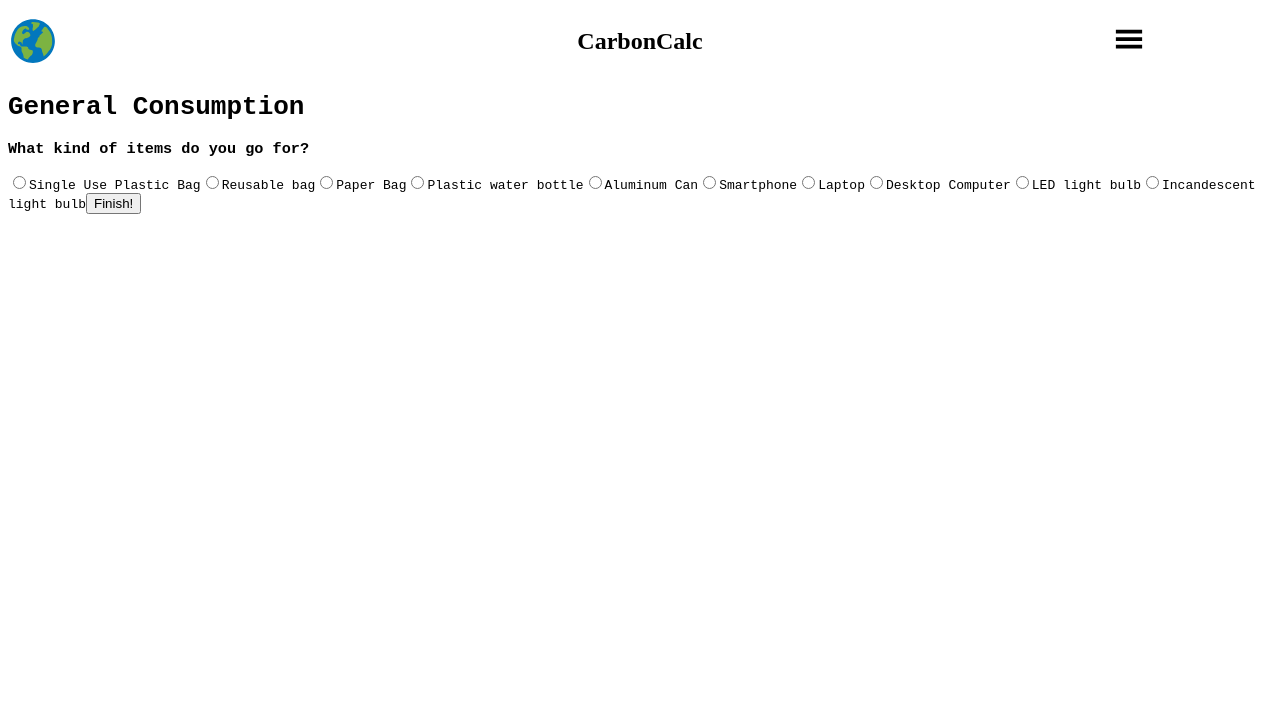
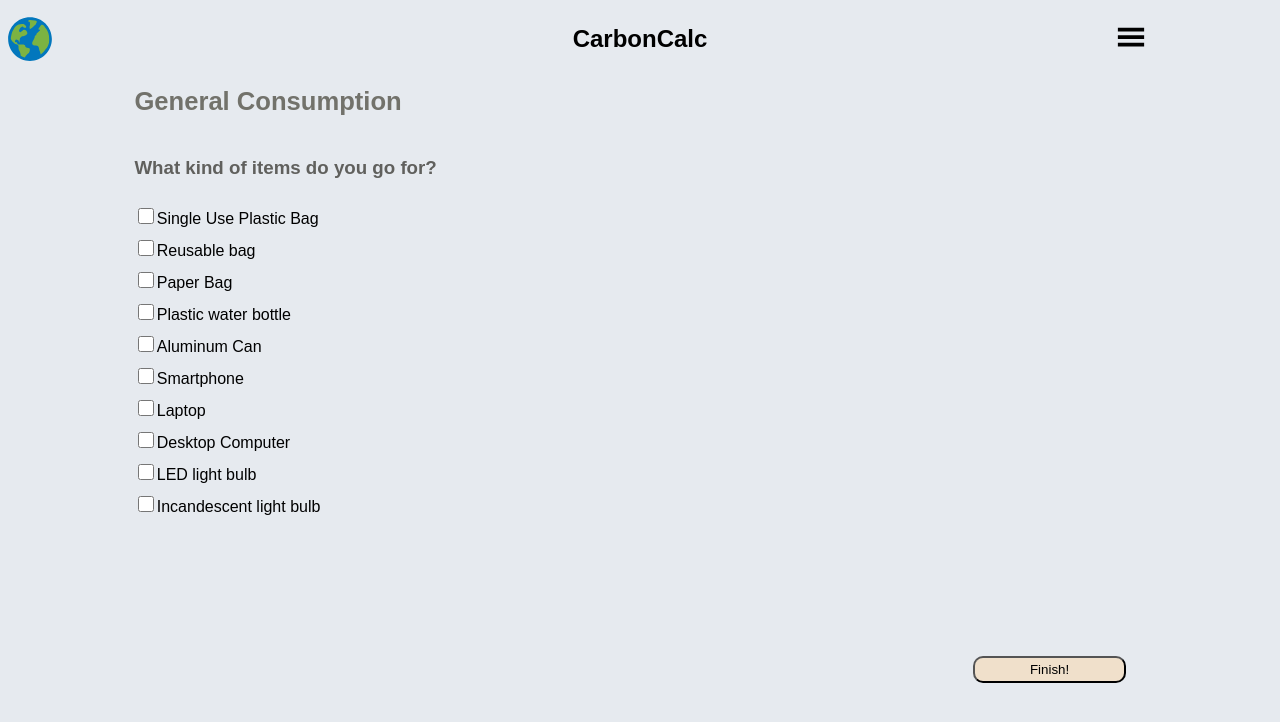
Before and after one commit to DestinyJoyner/CarbonCalc-ClimateHack, a React (Create React App) app: page /general in a window 1280 px wide. Shown: the top 722 px of the page. Built offline with nearby package versions, Linux system fonts and the light colour scheme.

Commit message:
some css

```diff
--- a/src/Components/General.css
+++ b/src/Components/General.css
@@ -0,0 +1,51 @@
+.general {
+  display: flex;
+  flex-direction: column;
+  margin-left: auto;
+  margin-right: auto;
+  width: 80%;
+}
+
+.general_title {
+  color: rgb(114, 114, 107);
+  font-size: 1.6rem;
+}
+
+.general_q {
+  color: rgb(96, 96, 93);
+}
+
+.general_form {
+  display: flex;
+  flex-direction: column;
+  line-height: 2rem;
+}
+
+.general_next {
+  padding: 4px;
+  position: fixed;
+  top: 82%;
+  left: 76%;
+  width: 12%;
+  border-radius: 10px;
+  transition: 0.5s;
+  background-color: rgb(240, 224, 203);
+
+  /* box-shadow: 0 0 20px #a2b1d0; */
+}
+
+.general_next:hover {
+  content: "»";
+  font-weight: 800;
+  transition: 0.8s;
+  letter-spacing: 1.3px;
+
+  background-image: linear-gradient(
+    to right,
+    #a1c4fd 0%,
+    #c2e9fb 51%,
+    #a1c4fd 100%
+  );
+  width: 14%;
+  border: dotted 2.6px rgb(36, 65, 124);
+}
--- a/src/Components/General.js
+++ b/src/Components/General.js
@@ -1,7 +1,7 @@
 import React from "react";
 import { useNavigate } from "react-router-dom";
-import { categories } from "../data.js";
 import { useContextProvider } from "./Provider.js";
+import "./General.css";
 
 import { useState } from "react";
 
@@ -29,13 +29,13 @@ export default function General() {
 
   return (
     <div className="general" style={{ fontFamily: "monospace" }}>
-      <h1>General Consumption</h1>
+      <h1 className="general_title">General Consumption</h1>
 
-      <form>
-        <h3> What kind of items do you go for?</h3>
+      <form className="general_form" onSubmit={handleSubmit}>
+        <h3 className="general_q"> What kind of items do you go for?</h3>
         <label htmlFor="plastic-bag">
           <input
-            type="radio"
+            type="checkbox"
             id="plastic-bag"
             value={categories["general consumption"]["Single-use plastic bag"]}
             onChange={handleChecked}
@@ -44,7 +44,7 @@ export default function General() {
         </label>
         <label htmlFor="reusable-bag">
           <input
-            type="radio"
+            type="checkbox"
             id="reusable-bag"
             value={categories["general consumption"]["Reusable bag"]}
             onChange={handleChecked}
@@ -54,7 +54,7 @@ export default function General() {
 
         <label htmlFor="paper-bag">
           <input
-            type="radio"
+            type="checkbox"
             id="paper-bag"
             value={categories["general consumption"]["Paper bag"]}
             onChange={handleChecked}
@@ -64,7 +64,7 @@ export default function General() {
 
         <label htmlFor="plastic-water-bottle">
           <input
-            type="radio"
+            type="checkbox"
             id="plastic-water-bottle"
             value={categories["general consumption"]["Plastic water bottle"]}
             onChange={handleChecked}
@@ -73,7 +73,7 @@ export default function General() {
         </label>
         <label htmlFor="aluminum-can">
           <input
-            type="radio"
+            type="checkbox"
             id="aluminum-can"
             value={categories["general consumption"]["Aluminum can"]}
             onChange={handleChecked}
@@ -82,7 +82,7 @@ export default function General() {
         </label>
         <label htmlFor="smartphone">
           <input
-            type="radio"
+            type="checkbox"
             id="smartphone"
             value={categories["general consumption"]["Smartphone"]}
             onChange={handleChecked}
@@ -91,7 +91,7 @@ export default function General() {
         </label>
         <label htmlFor="laptop">
           <input
-            type="radio"
+            type="checkbox"
             id="laptop"
             value={categories["general consumption"]["Laptop"]}
             onChange={handleChecked}
@@ -100,7 +100,7 @@ export default function General() {
         </label>
         <label htmlFor="desktop">
           <input
-            type="radio"
+            type="checkbox"
             id="desktop"
             value={categories["general consumption"]["Desktop computer"]}
             onChange={handleChecked}
@@ -109,7 +109,7 @@ export default function General() {
         </label>
         <label htmlFor="led-light-bulb">
           <input
-            type="radio"
+            type="checkbox"
             id="led-light-bulb"
             value={categories["general consumption"]["LED light bulb"]}
             onChange={handleChecked}
@@ -118,14 +118,16 @@ export default function General() {
         </label>
         <label htmlFor="incandescent-light-bulb">
           <input
-            type="radio"
+            type="checkbox"
             id="incandescent-light-bulb"
             value={categories["general consumption"]["Incandescent light bulb"]}
             onChange={handleChecked}
           />
           Incandescent light bulb
         </label>
-        <button onClick={handleSubmit}>Finish!</button>
+        <button className="next" onClick={handleSubmit}>
+          Finish!
+        </button>
       </form>
     </div>
   );
--- a/src/Components/HomeConsumption.css
+++ b/src/Components/HomeConsumption.css
@@ -0,0 +1,50 @@
+nav {
+  margin: -8px;
+  padding: 5px;
+}
+
+.homeConsumption {
+  background-image: url("/public/home-energy.gif");
+  background-position: right 3em bottom 10px;
+  background-size: contain;
+  background-repeat: no-repeat;
+  /* opacity: 0.9; */
+  display: flex;
+  flex-direction: column;
+  margin-left: auto;
+  margin-right: auto;
+  width: 80%;
+}
+
+.home_form {
+  display: flex;
+  flex-direction: column;
+  line-height: 1.8rem;
+
+  width: 40%;
+}
+
+.home_q {
+  font-size: 1.5rem;
+  color: rgb(36, 65, 124);
+  margin-bottom: 0px;
+  width: 40%;
+}
+
+.home_sub {
+  color: rgb(58, 91, 156);
+  font-style: italic;
+  width: 40%;
+}
+
+.home_sub_q {
+  letter-spacing: 1px;
+  color: rgb(57, 80, 128);
+}
+
+input[type="checkbox"] {
+  width: 1.15em;
+  height: 1.15em;
+  border: 0.15em solid rgb(38, 41, 224);
+  border-radius: 0.16em;
+}
--- a/src/Components/HomeConsumption.js
+++ b/src/Components/HomeConsumption.js
@@ -2,6 +2,7 @@ import { useState } from "react";
 import { useNavigate } from "react-router-dom";
 
 import { useContextProvider } from "./Provider.js";
+import "./HomeConsumption.css";
 
 export default function HomeConsumption() {
   const { result, setResult, categories } = useContextProvider();
@@ -27,11 +28,11 @@ export default function HomeConsumption() {
 
   return (
     <>
-      <div className="homeConsumption" style={{ fontFamily: "monospace" }}>
-        <h2>In your Home, what do you use?</h2>
-        <h4>Select all that apply!</h4>
-        <form onSubmit={handleSubmit}>
-          <h4>Electricity Source?</h4>
+      <div className="homeConsumption">
+        <h2 className="home_q">In your home, what do you use?</h2>
+        <h4 className="home_sub">Select all that apply!</h4>
+        <form className="home_form" onSubmit={handleSubmit}>
+          <h4 className="home_sub_q">Electricity Source?</h4>
           <label htmlFor="electricity (coal)">
             <input
               type="checkbox"
@@ -39,7 +40,7 @@ export default function HomeConsumption() {
               value={categories.home["Electricity (coal)"]}
               onChange={handleChecked}
             />
-            Electricity (coal)
+            Coal
           </label>
           <label htmlFor="electricity (natural gas)">
             <input
@@ -48,7 +49,7 @@ export default function HomeConsumption() {
               value={categories.home["Electricity (natural gas)"]}
               onChange={handleChecked}
             />
-            Electricity (natural gas)
+            Natural Gas
           </label>
           <label htmlFor="electricity (renewable)">
             <input
@@ -57,10 +58,11 @@ export default function HomeConsumption() {
               value={categories.home["Electricity (renewable)"]}
               onChange={handleChecked}
             />
-            Electricity (renewable)
+            Renewable
           </label>
           <hr></hr>
-          <h4>Heating Source?</h4>
+          <hr></hr>
+          <h4 className="home_sub_q">Heating Source?</h4>
           <label htmlFor="natural gas (heating)">
             <input
               type="checkbox"
@@ -68,7 +70,7 @@ export default function HomeConsumption() {
               value={categories.home["Natural gas (heating)"]}
               onChange={handleChecked}
             />
-            Natural gas (heating)
+            Natural gas
           </label>
           <label htmlFor="oil (heating)">
             <input
@@ -77,7 +79,7 @@ export default function HomeConsumption() {
               value={categories.home["Oil (heating)"]}
               onChange={handleChecked}
             />
-            Oil (heating)
+            Oil
           </label>
           <label htmlFor="propane (heating)">
             <input
@@ -86,9 +88,11 @@ export default function HomeConsumption() {
               value={categories.home["Propane (heating)"]}
               onChange={handleChecked}
             />
-            Propane (heating)
+            Propane
           </label>
-          <button onClick={handleChecked}>Next!</button>
+          <button className="next" onClick={handleChecked}>
+            Next!
+          </button>
         </form>
       </div>
     </>
--- a/src/index.css
+++ b/src/index.css
@@ -0,0 +1,35 @@
+* {
+  font-family: "Signika", sans-serif;
+  /* font-family: "Signika Negative", sans-serif; */
+  /* font-family: "M PLUS Rounded 1c", sans-serif; */
+  background-color: rgb(230, 234, 239);
+}
+
+.next {
+  padding: 4px;
+  position: fixed;
+  top: 82%;
+  left: 76%;
+  width: 12%;
+  border-radius: 10px;
+  transition: 0.5s;
+  background-color: rgb(240, 224, 203);
+
+  /* box-shadow: 0 0 20px #a2b1d0; */
+}
+
+.next:hover {
+  content: "»";
+  font-weight: 800;
+  transition: 0.8s;
+  letter-spacing: 1.3px;
+
+  background-image: linear-gradient(
+    to right,
+    #a1c4fd 0%,
+    #c2e9fb 51%,
+    #a1c4fd 100%
+  );
+  width: 14%;
+  border: dotted 2.6px rgb(36, 65, 124);
+}
```
Also changed, not shown: public/home-energy.gif (added).
